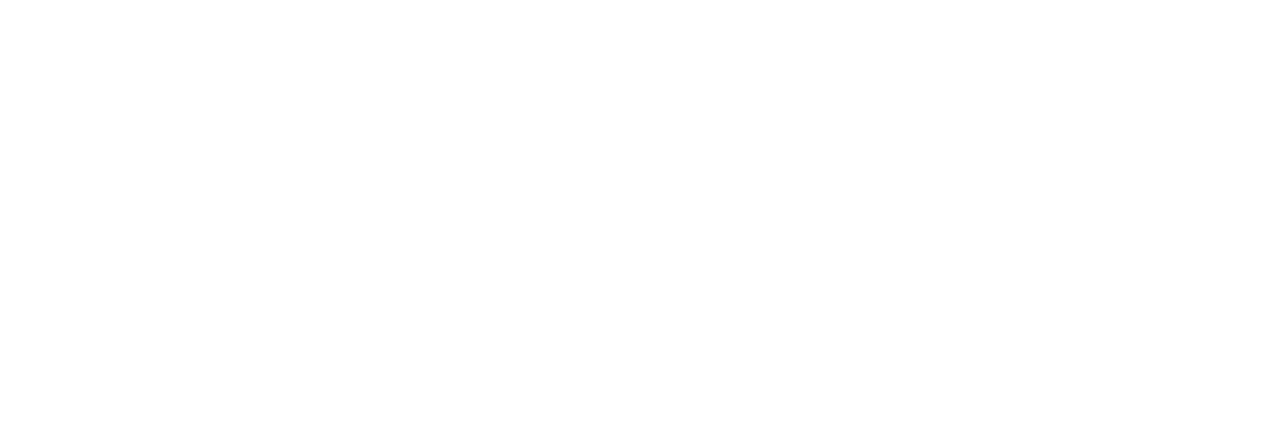
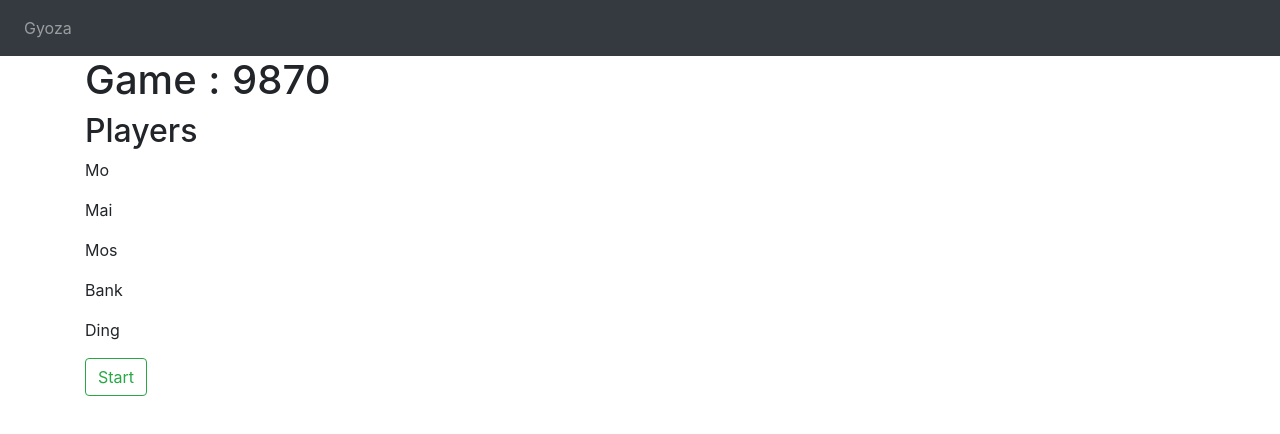
Before and after one commit to kemi-kun/gyo-main, a Nuxt app in the folder gyo-nuxt/: page /wait-room in a window 1280 px wide. Before the commit this address had no page. Shown: the top 434 px of the page. Built offline with nearby package versions, Linux system fonts and the light colour scheme.

Commit message:
Create component for waitroom

```diff
--- /dev/null
+++ b/gyo-nuxt/components/WaitRoomDetail.vue
@@ -0,0 +1,31 @@
+<template>
+  <div id='wait-room-detail>'>
+    <h1>Game : {{pin}}</h1>
+    <h2>Players</h2>
+    <p v-for='player in players' :key="player.name">
+      {{player.name}}
+    </p>
+    <b-button variant="outline-success" class="my-2 my-sm-0" type="submit" href='select-genre'>Start</b-button>
+  </div>
+</template>
+
+<script>
+export default {
+  data () {
+    return {
+      players: [
+        { name: 'Mo' },
+        { name: 'Mai' },
+        { name: 'Mos' },
+        { name: 'Bank' },
+        { name: 'Ding' }
+      ],
+      pin: '9870',
+      password: '3456'
+    }
+  }
+}
+</script>
+
+<style>
+</style>
--- /dev/null
+++ b/gyo-nuxt/pages/wait-room.vue
@@ -0,0 +1,22 @@
+<template>
+  <div id='wait-room'>
+    <nav-bar></nav-bar>
+    <b-container>
+      <wait-room-detail></wait-room-detail>
+    </b-container>
+  </div>
+</template>
+
+<script>
+import NavBar from '~/components/NavBar.vue'
+import WaitRoomDetail from '~/components/WaitRoomDetail.vue'
+export default {
+  components: {
+    WaitRoomDetail,
+    NavBar
+  }
+}
+</script>
+
+<style>
+</style>
```
